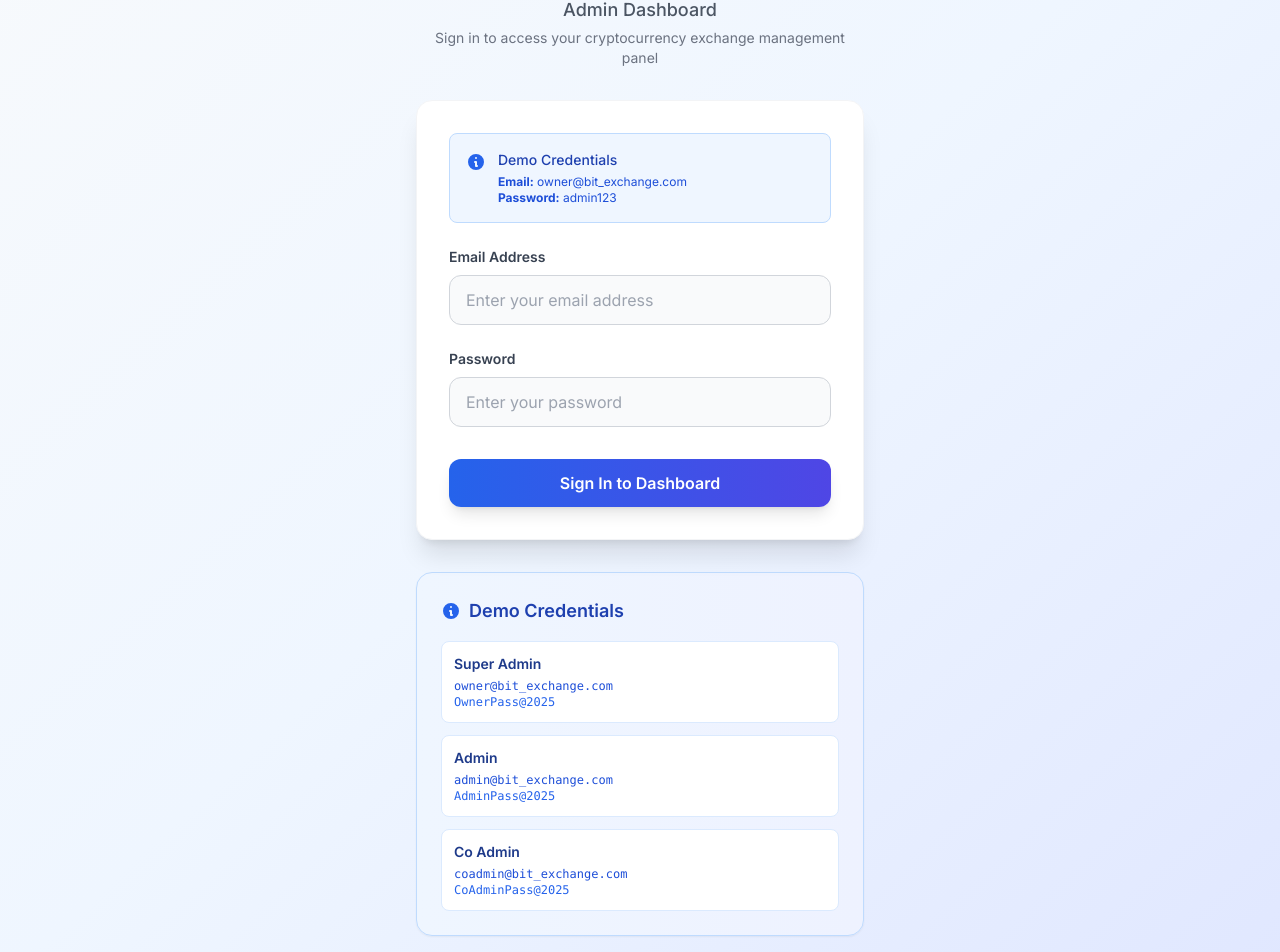
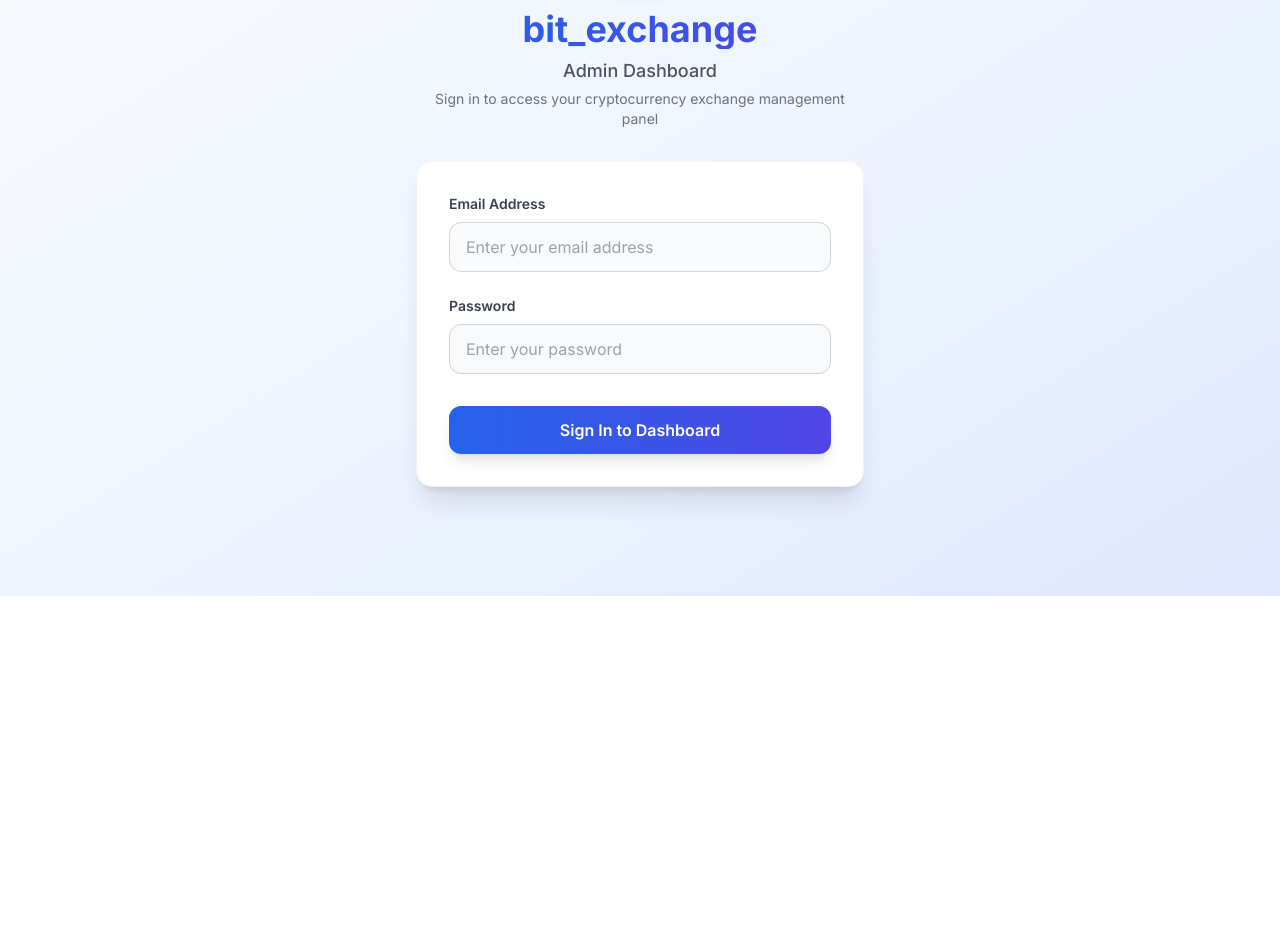
Before and after one commit to nitin122n/bitexchange-demo, a Next.js app: page /login in a window 1280 px wide. Shown: the part 204-1156 px from the top of the page. After the commit the page ends 800 px from the top, so only its background shows below. Built offline with nearby package versions, Linux system fonts and the light colour scheme.

Commit message:
Remove demo credentials section from login page

```diff
--- a/app/login/page.tsx
+++ b/app/login/page.tsx
@@ -79,21 +79,6 @@ export default function LoginPage() {
               </div>
             )}
 
-            {/* Demo Credentials Notice */}
-            <div className="bg-blue-50 border border-blue-200 rounded-lg p-4 mb-6">
-              <div className="flex items-start space-x-3">
-                <svg className="w-5 h-5 text-blue-600 flex-shrink-0 mt-0.5" fill="currentColor" viewBox="0 0 20 20">
-                  <path fillRule="evenodd" d="M18 10a8 8 0 11-16 0 8 8 0 0116 0zm-7-4a1 1 0 11-2 0 1 1 0 012 0zM9 9a1 1 0 000 2v3a1 1 0 001 1h1a1 1 0 100-2v-3a1 1 0 00-1-1H9z" clipRule="evenodd" />
-                </svg>
-                <div>
-                  <h3 className="text-sm font-medium text-blue-800">Demo Credentials</h3>
-                  <div className="text-xs text-blue-700 mt-1">
-                    <p><strong>Email:</strong> owner@bit_exchange.com</p>
-                    <p><strong>Password:</strong> admin123</p>
-                  </div>
-                </div>
-              </div>
-            </div>
 
             <div className="space-y-6">
               <div>
@@ -150,32 +135,6 @@ export default function LoginPage() {
           </div>
         </form>
 
-        {/* Demo Credentials */}
-        <div className="bg-gradient-to-r from-blue-50 to-indigo-50 border border-blue-200 rounded-2xl p-6 shadow-sm">
-          <div className="flex items-center mb-4">
-            <svg className="w-5 h-5 text-blue-600 mr-2" fill="currentColor" viewBox="0 0 20 20">
-              <path fillRule="evenodd" d="M18 10a8 8 0 11-16 0 8 8 0 0116 0zm-7-4a1 1 0 11-2 0 1 1 0 012 0zM9 9a1 1 0 000 2v3a1 1 0 001 1h1a1 1 0 100-2v-3a1 1 0 00-1-1H9z" clipRule="evenodd" />
-            </svg>
-            <h3 className="text-lg font-semibold text-blue-800">Demo Credentials</h3>
-          </div>
-          <div className="space-y-3 text-sm">
-            <div className="bg-white rounded-lg p-3 border border-blue-100">
-              <div className="font-semibold text-blue-900 mb-1">Super Admin</div>
-              <div className="text-blue-700 font-mono text-xs">owner@bit_exchange.com</div>
-              <div className="text-blue-600 font-mono text-xs">OwnerPass@2025</div>
-            </div>
-            <div className="bg-white rounded-lg p-3 border border-blue-100">
-              <div className="font-semibold text-blue-900 mb-1">Admin</div>
-              <div className="text-blue-700 font-mono text-xs">admin@bit_exchange.com</div>
-              <div className="text-blue-600 font-mono text-xs">AdminPass@2025</div>
-            </div>
-            <div className="bg-white rounded-lg p-3 border border-blue-100">
-              <div className="font-semibold text-blue-900 mb-1">Co Admin</div>
-              <div className="text-blue-700 font-mono text-xs">coadmin@bit_exchange.com</div>
-              <div className="text-blue-600 font-mono text-xs">CoAdminPass@2025</div>
-            </div>
-          </div>
-        </div>
       </div>
     </div>
   );
```
